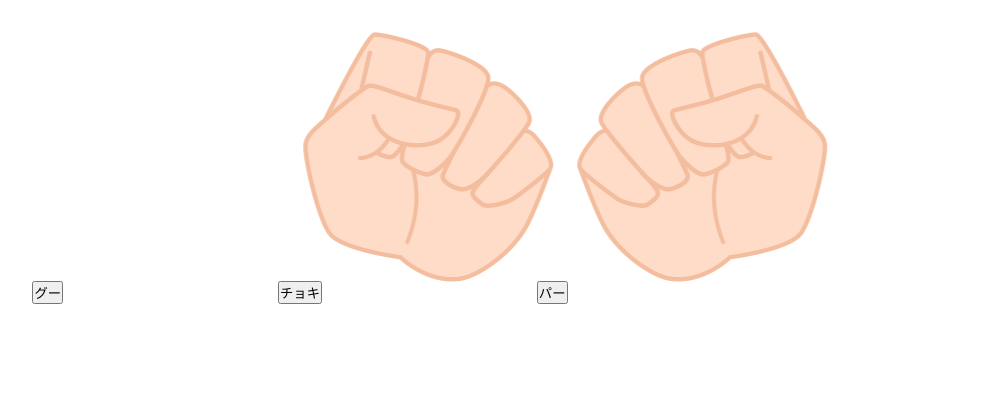
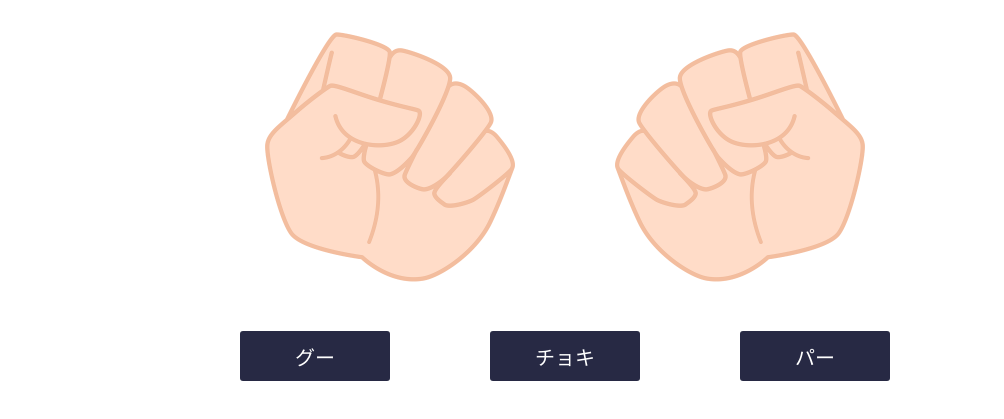
Before and after one commit to kyoroxchan/janken, a plain HTML site: page index.html in a window 1280 px wide. Both pictures are taken after a click on the button "プレイする". Shown: the part 279-698 px from the top of the page, without its empty margins (75-1079 px from the left). Drawn offline with Linux system fonts and the light colour scheme.

Commit message:
pc版修正

```diff
--- a/css/pc.css
+++ b/css/pc.css
@@ -41,7 +41,7 @@
     }
 
     .intro button,
-    .match button {
+    .options button {
         width: 150px;
         height: 50px;
         background: none;
@@ -75,10 +75,12 @@
 
     .hands {
         height: 40vh;
+
     }
 
     .hands img {
         width: 250px;
+        margin:0 50px;
     }
 
     .computer-hand {
@@ -87,6 +89,8 @@
 
     .options {
         width: 750px;
+        margin: 50px auto;
+        z-index: 5;
     }
 
     div.fadeOut {
```
